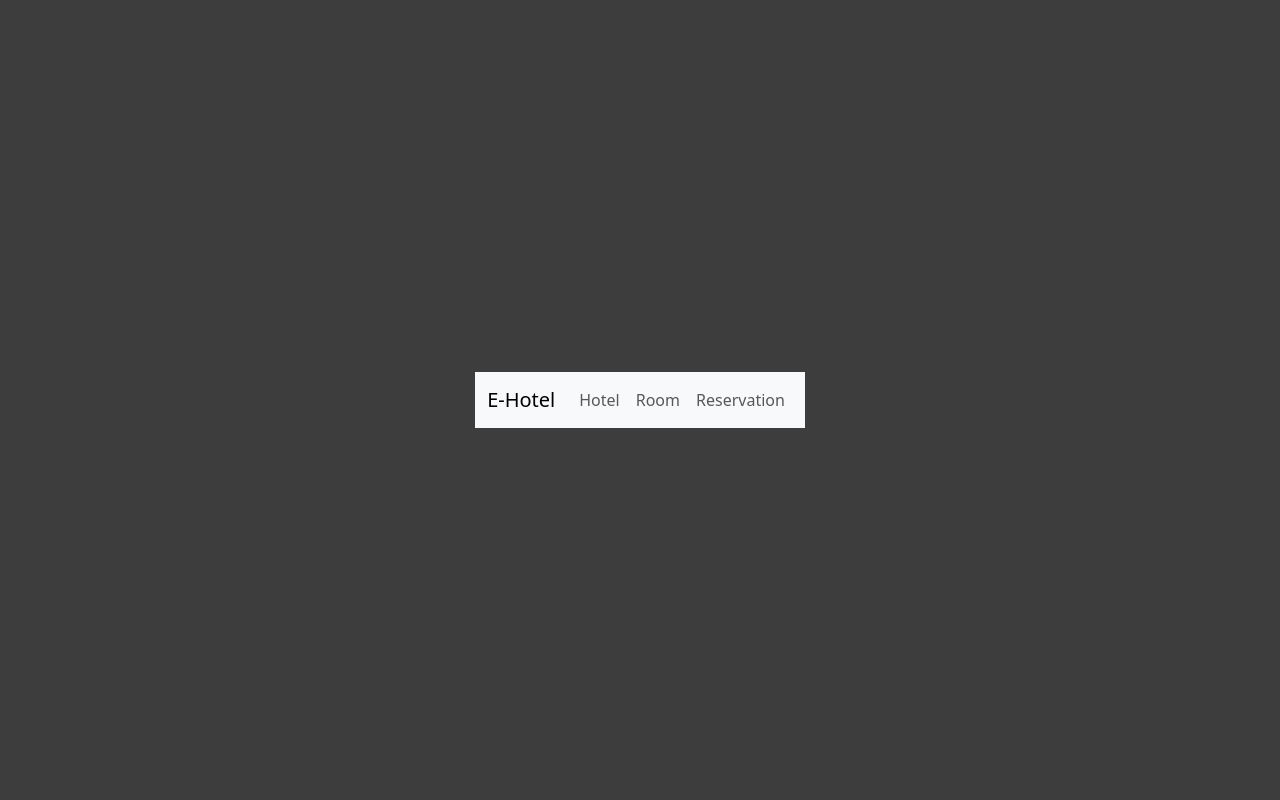
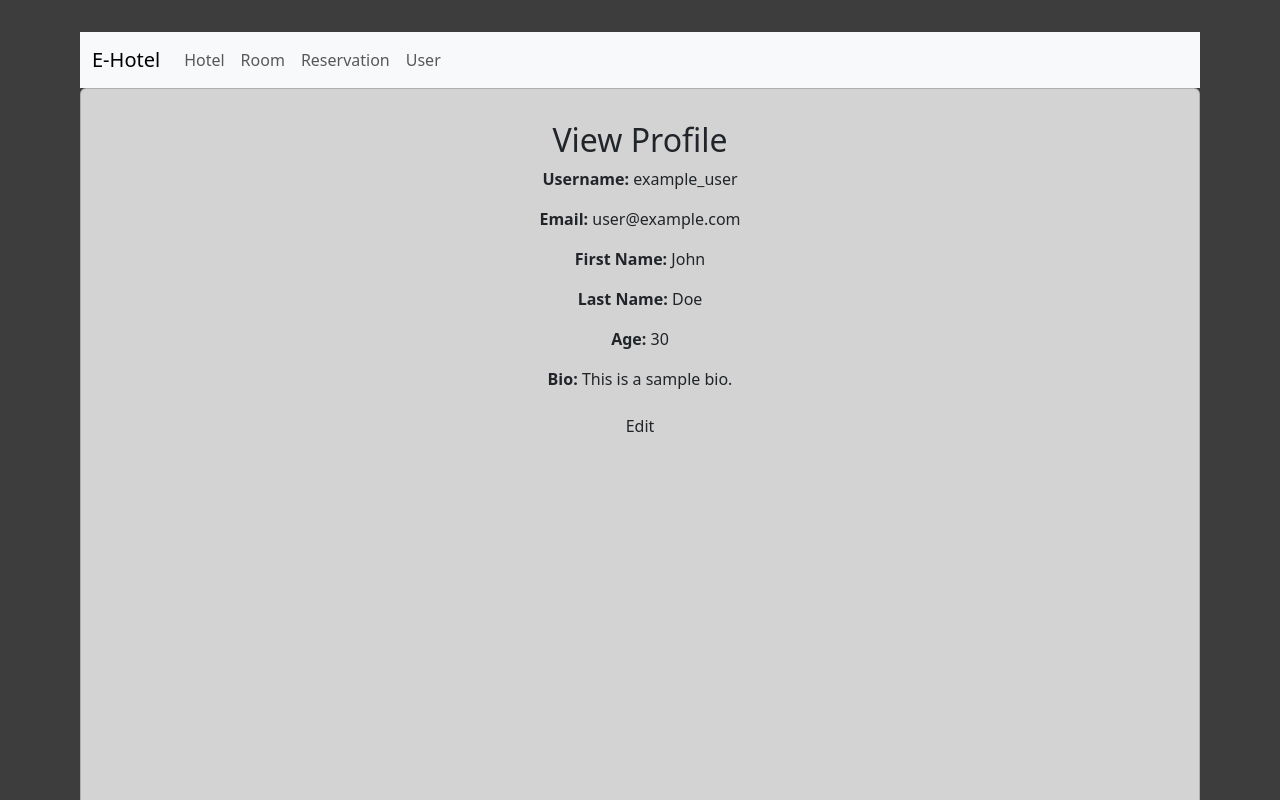
Before and after one commit to falla055/CSI2532_projet_groupe13, a React (Vite) app in the folder hotel/: page /User in a window 1280 px wide. Shown: the top 800 px of the page. Built offline with nearby package versions, Linux system fonts and the light colour scheme.

Commit message:
User.jsx

```diff
--- a/hotel/src/App.jsx
+++ b/hotel/src/App.jsx
@@ -3,6 +3,7 @@ import reactLogo from './assets/react.svg'
 import viteLogo from '/vite.svg'
 import Room from './Room'
 import Hotel from './Hotel'
+import User from './User'
 import './App.css'
 import Reservation from './Reservation'
 import BasicNav from './Navbar'
@@ -20,6 +21,7 @@ function App() {
           <Route path="/" element={<Hotel />} />
           <Route path="/Room" element={<Room />} />
           <Route path="/Reservation" element={<Reservation />} />
+          <Route path="/User" element={<User />} />
         </Routes>
       </Router>
     </>
--- a/hotel/src/Navbar.jsx
+++ b/hotel/src/Navbar.jsx
@@ -20,6 +20,7 @@ function BasicNav() {
             <Nav.Link as={Link} to="/">Hotel</Nav.Link>
             <Nav.Link as={Link} to="/Room">Room</Nav.Link>
             <Nav.Link as={Link} to="/Reservation">Reservation</Nav.Link>
+            <Nav.Link as={Link} to="/User">User</Nav.Link>
           </Nav>
         </Navbar.Collapse>
       </Container>
--- /dev/null
+++ b/hotel/src/User.jsx
@@ -0,0 +1,146 @@
+import React, { useState } from 'react';
+import Card from "react-bootstrap/Card";
+import Button from "react-bootstrap/Button";
+import Modal from "react-bootstrap/Modal";
+
+import {
+    MDBCard,
+    MDBCardBody,
+    MDBCardHeader,
+    MDBCheckbox,
+    MDBCol,
+    MDBContainer,
+    MDBInput,
+    MDBRow,
+    MDBRadio,
+    MDBBtn,
+    MDBListGroup,
+    MDBListGroupItem,
+  } from "mdb-react-ui-kit";
+
+function User() {
+  // Sample profile data
+  const [profile, setProfile] = useState({
+    username: 'example_user',
+    email: 'user@example.com',
+    firstName: 'John',
+    lastName: 'Doe',
+    age: 30,
+    bio: 'This is a sample bio.',
+  });
+
+  const [editing, setEditing] = useState(false);
+
+  const handleEditClick = () => {
+    setEditing(true);
+  };
+
+  const handleSaveClick = () => {
+
+    console.log('Saving changes:', profile);
+    setEditing(false);
+  };
+
+  const handleChange = (e) => {
+    const { name, value } = e.target;
+    setProfile({ ...profile, [name]: value });
+  };
+
+  return (
+    <Card style={{ width: "70rem", height: "80rem", backgroundColor: "lightGrey" }} >
+
+    <div>
+      {editing ? (
+        <div>
+          <h2>Edit Profile</h2>
+          <label>
+            Username:
+            <input
+              type="text"
+              name="username"
+              value={profile.username}
+              onChange={handleChange}
+            />
+          </label>
+          <br />
+          <label>
+            Email:
+            <input
+              type="email"
+              name="email"
+              value={profile.email}
+              onChange={handleChange}
+            />
+          </label>
+          <br />
+          <label>
+            First Name:
+            <input
+              type="text"
+              name="firstName"
+              value={profile.firstName}
+              onChange={handleChange}
+            />
+          </label>
+          <br />
+          <label>
+            Last Name:
+            <input
+              type="text"
+              name="lastName"
+              value={profile.lastName}
+              onChange={handleChange}
+            />
+          </label>
+          <br />
+          <label>
+            Age:
+            <input
+              type="number"
+              name="age"
+              value={profile.age}
+              onChange={handleChange}
+            />
+          </label>
+          <br />
+          <label>
+            Bio:
+            <textarea
+              name="bio"
+              value={profile.bio}
+              onChange={handleChange}
+            />
+          </label>
+          <br />
+          <Button variant = "Primary" onClick={handleSaveClick}>Save</Button>
+        </div>
+      ) : (
+        <div>
+          <h2>View Profile</h2>
+          <p>
+            <strong>Username:</strong> {profile.username}
+          </p>
+          <p>
+            <strong>Email:</strong> {profile.email}
+          </p>
+          <p>
+            <strong>First Name:</strong> {profile.firstName}
+          </p>
+          <p>
+            <strong>Last Name:</strong> {profile.lastName}
+          </p>
+          <p>
+            <strong>Age:</strong> {profile.age}
+          </p>
+          <p>
+            <strong>Bio:</strong> {profile.bio}
+          </p>
+          <Button variant = "Primary" onClick={handleEditClick}>Edit</Button>
+        </div>
+      )}
+    </div>
+    </Card>
+  );
+}
+
+export default User;
```
